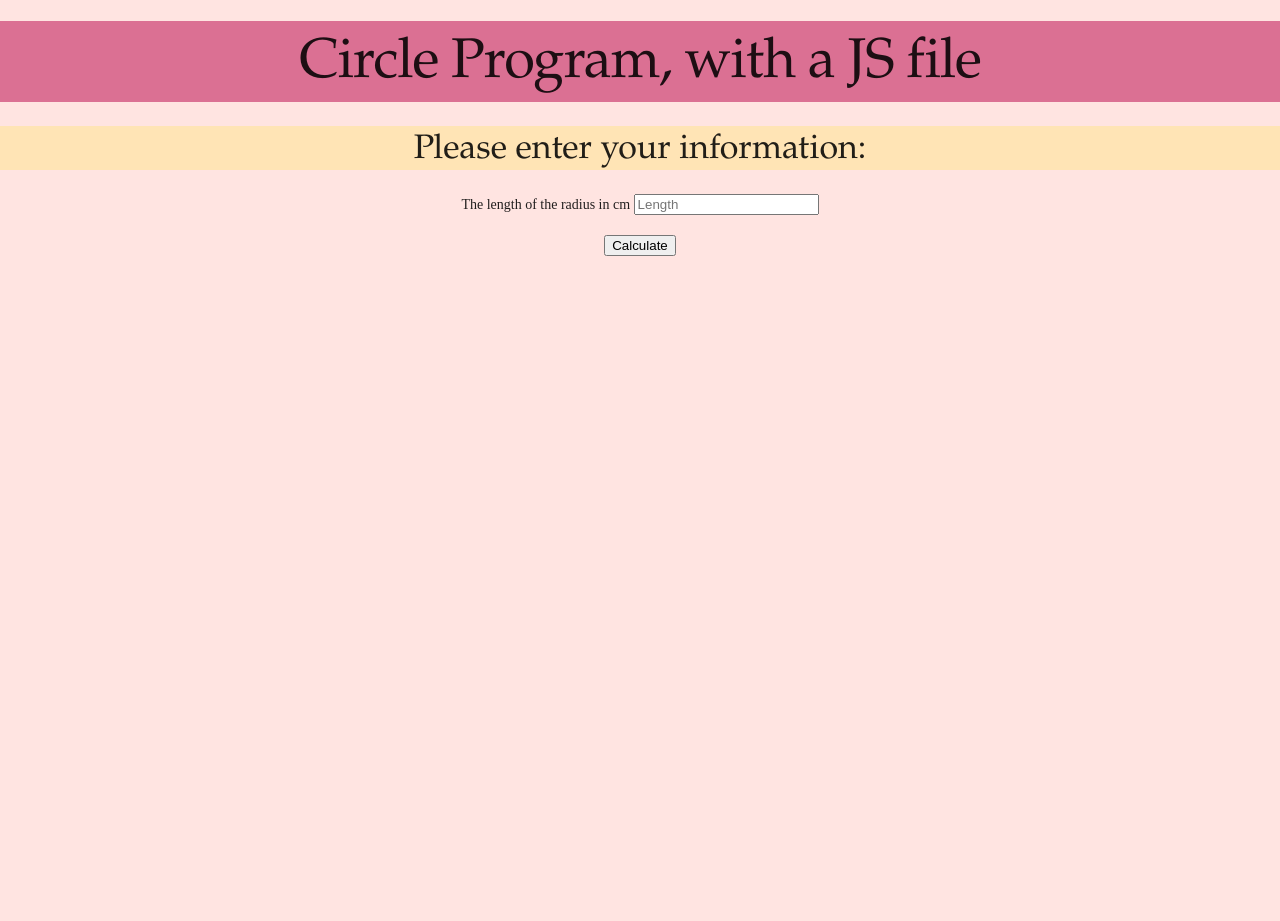
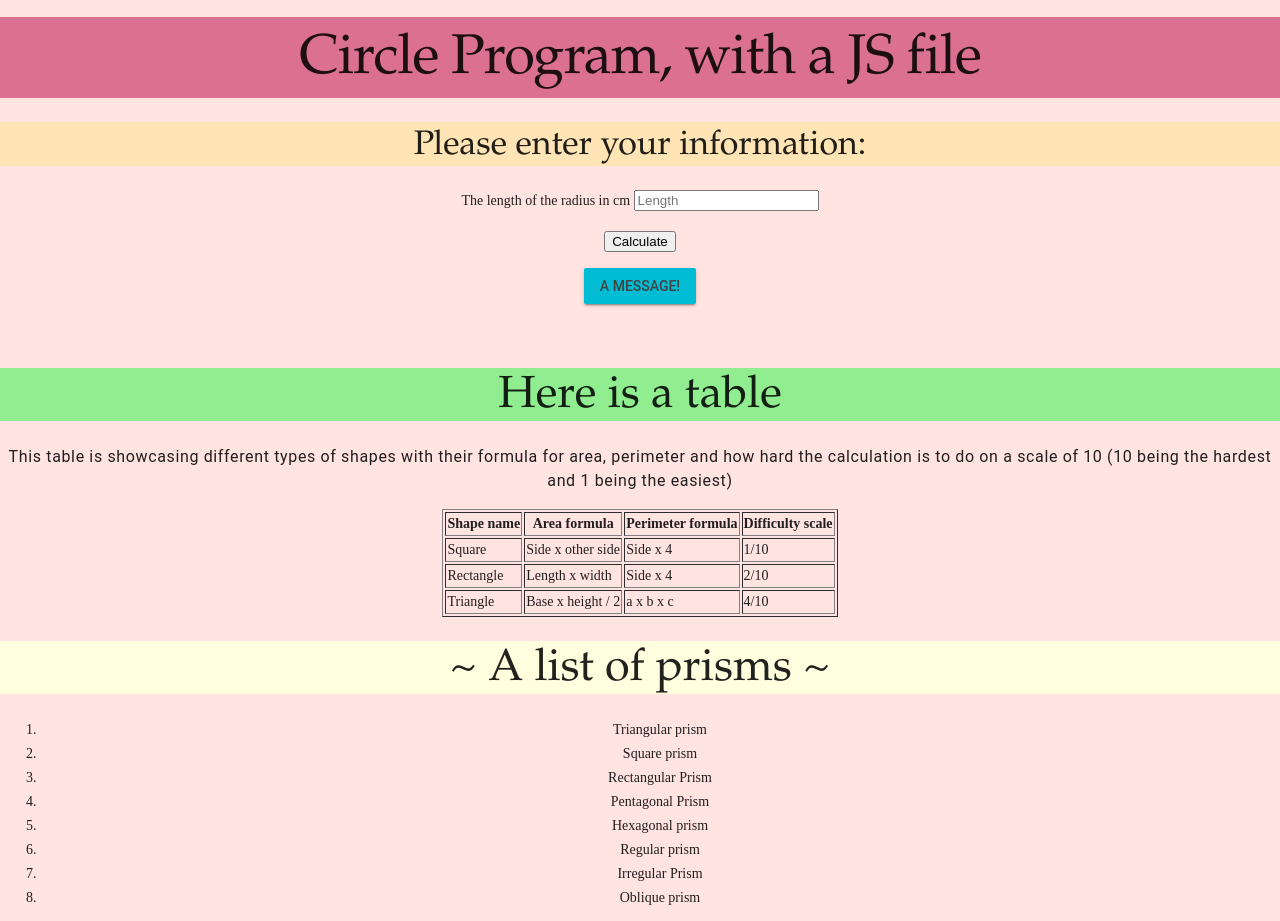
Before and after one commit to ICS2O-Programming-BraydenM/Assign-02-HTML-Calculations, a plain HTML site: page index.html in a window 1280 px wide. Shown: the part 1546-2467 px from the top of the page. Before the commit the page ends 1802 px from the top, so only its background shows below. Drawn offline with nearby package versions, Linux system fonts and the light colour scheme; grey boxes are pictures that could not be loaded.

Commit message:
fixed indentation

```diff
--- a/css/style.css
+++ b/css/style.css
@@ -1,5 +1,5 @@
 /* Created by: Brayden MacMillan
-* Created on: April 2 2022
+* Created on: April 3 2022
 * This CSS file defines the style for index.html
 * ICS2O-Assign-02-Calculations
 */
@@ -61,3 +61,13 @@ body {
   to {
     text-shadow: 0 0 20px #fff, 0 0 30px #ff4da6, 0 0 40px #ff4da6, 0 0 50px #ff4da6, 0 0 60px #ff4da6, 0 0 70px #ff4da6, 0 0 80px #ff4da6;
   }
+
+#diameter {
+  margin-left: 10%;
+  width: 80%;
+}
+
+#circumference {
+  margin-left:10%;
+  width: 80%;
+}
--- a/index.html
+++ b/index.html
@@ -17,6 +17,7 @@
     <link rel="stylesheet" href="https://fonts.googleapis.com/icon?family=Material+Icons">
     <link rel="stylesheet" href="https://code.getmdl.io/1.3.0/material.cyan-pink.min.css" />
     <title>Assignment 2</title>
+
 <!-- Link to CSS sheet -->
     <link rel="stylesheet" href="./css/style.css">
   </head>
@@ -34,7 +35,7 @@
 			<input class="mdl-slider mdl-js-slider" type="range" min="0" max="100" value="25" tabindex="0">
 
 <!-- Glowing text -->
-    <h1 class="glow" style="background-color:paleturquoise">~Formulas~</h1>
+    <h1 class="glow" style="background-color:paleturquoise">~ Formulas ~</h1>
 
 <!-- Inserting an image shoing the formulas for finding the diameter and circumference of a circle -->
     <center><img src="./images/formulas.jpg" width="800" length="900"></center>
@@ -51,8 +52,81 @@
         <input type="submit" value="Calculate">
       </form>
     </p>
+  </center>
+
 <!-- Create a space where the user information will be displayed -->
-		<div id="display-results">
+  <center>
+      <div id="display-the-results"></div>
     	<div id="diameter"></div>
       <div id="circumference"></div>
-		</div></center>
+  </center>
+
+
+<!-- Adding a MDL button -->
+<script defer src="https://code.getmdl.io/1.3.0/material.min.js"></script>
+    <script>
+      function myButtonClicked() {
+        alert("This was quite challenging to do!")
+      }
+    </script>
+
+<!-- Colored raised button -->
+	<center>
+    <button onclick="myButtonClicked()" class="mdl-button mdl-js-button mdl-button--raised mdl-button--colored">
+		  A message!
+		</button>
+  </center>
+		<br></br>
+
+<!-- A table -->
+  <center>
+    <h2 style="background-color:lightgreen"><font face="Garamond">Here is a table</font></h2>
+      <h6>This table is showcasing different types of shapes with their formula for area, perimeter and how hard the calculation is to do on a scale of 10 (10 being the hardest and 1 being the easiest)</h6>
+ <table border="1">
+          <tr>
+            <th>Shape name</th>
+            <th>Area formula</th>
+            <th>Perimeter formula</th>
+            <th>Difficulty scale</th>
+          </tr>
+          <tr>
+            <td>Square</td>
+            <td>Side x other side</td>
+            <td>Side x 4</td>
+            <td>1/10</td>
+          </tr>
+          <tr>
+            <td>Rectangle</td>
+            <td>Length x width</td>
+            <td>Side x 4</td>
+            <td>2/10</td>
+          </tr>
+          <tr>
+            <td>Triangle</td>
+            <td>Base x height / 2</td>
+            <td>a x b x c</td>
+            <td>4/10</td>
+          </tr>
+         </table>
+  </center>
+
+<!-- An ordered list -->
+<center>
+  <h2 style="background-color:lightyellow"><font face="Garamond">~ A list of prisms ~</font></h2>
+  <ol>
+    <li>Triangular prism</li>
+    <li>Square prism</li>
+    <li>Rectangular Prism</li>
+    <li>Pentagonal Prism</li>
+    <li>Hexagonal prism</li>
+    <li>Regular prism</li>
+    <li>Irregular Prism</li>
+    <li>Oblique prism</li>
+  </ol>
+</center>
+
+<!-- Adding a GIF -->
+    <center><img src="./images/thanks.gif" alt="Thank You" width="500" length="700"></center>
+
+  </body>
+</html>
--- a/js/script.js
+++ b/js/script.js
@@ -9,9 +9,8 @@
 // declare constants
 const Pi = Math.PI
 
-/**
- * This function calculates diameter and circumference of a circle
- */
+// This function calculates diameter and circumference of a circle
+
 function payClicked () {
   // get user input
   let radius = document.getElementById('length').value
@@ -21,7 +20,9 @@ function payClicked () {
   let circumference = radius * 2 * Pi
 
   // display the results
-  document.getElementById('diameter').innerHTML = "The diameter of the circle would be " + diameter.toFixed(2)
+  document.getElementById('diameter').innerHTML = "The diameter of the circle would be " + diameter.toFixed(2) + " cm"
 
-  document.getElementById('circumference').innerHTML = "The circumference of the circle would be " + circumference.toFixed(2)
+  // display the results
+
+  document.getElementById('circumference').innerHTML = "The circumference of the circle would be " + circumference.toFixed(2) + " cm"
 }
```
Also changed, not shown: 1 other file. Lines whose indentation alone changed are shown as unchanged.
